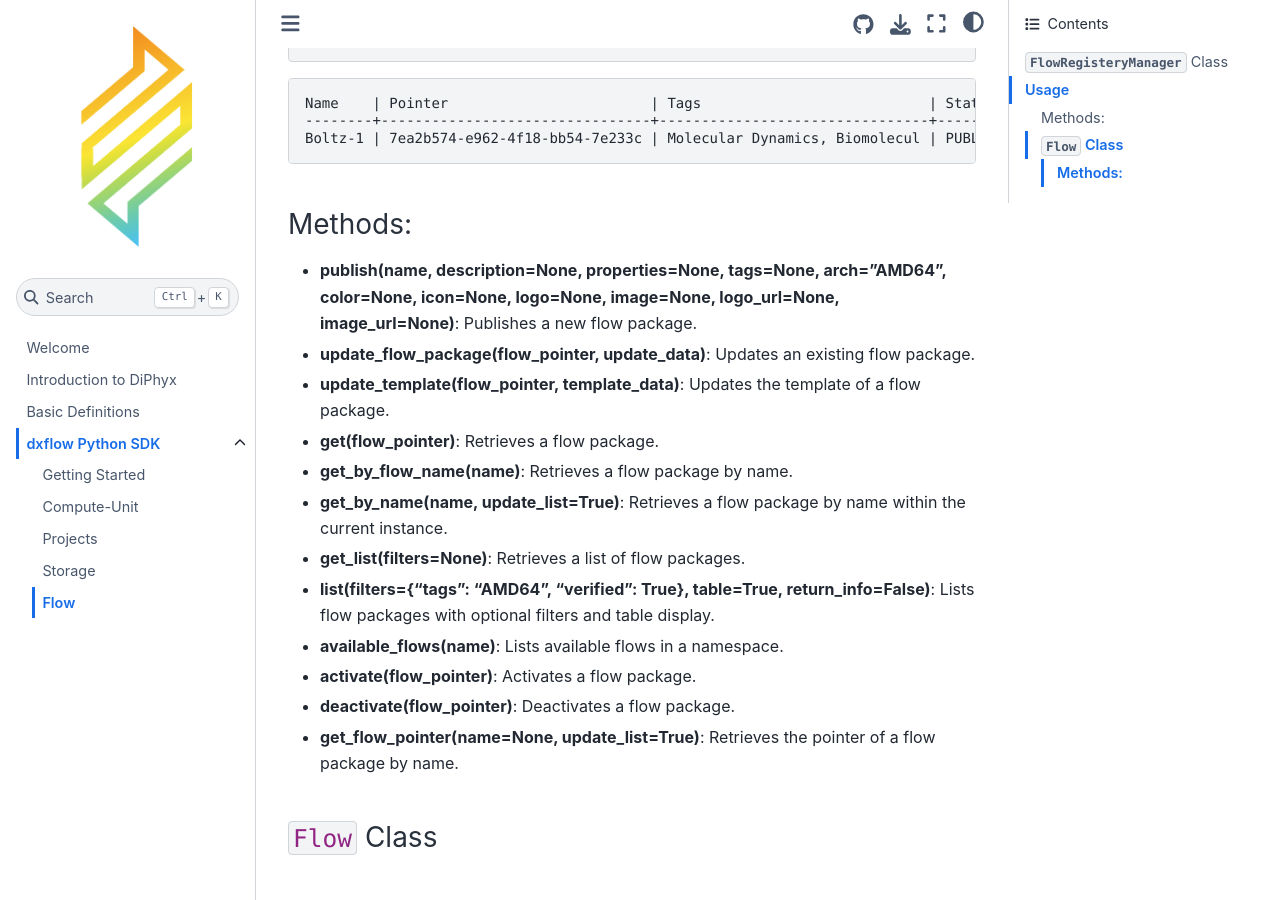
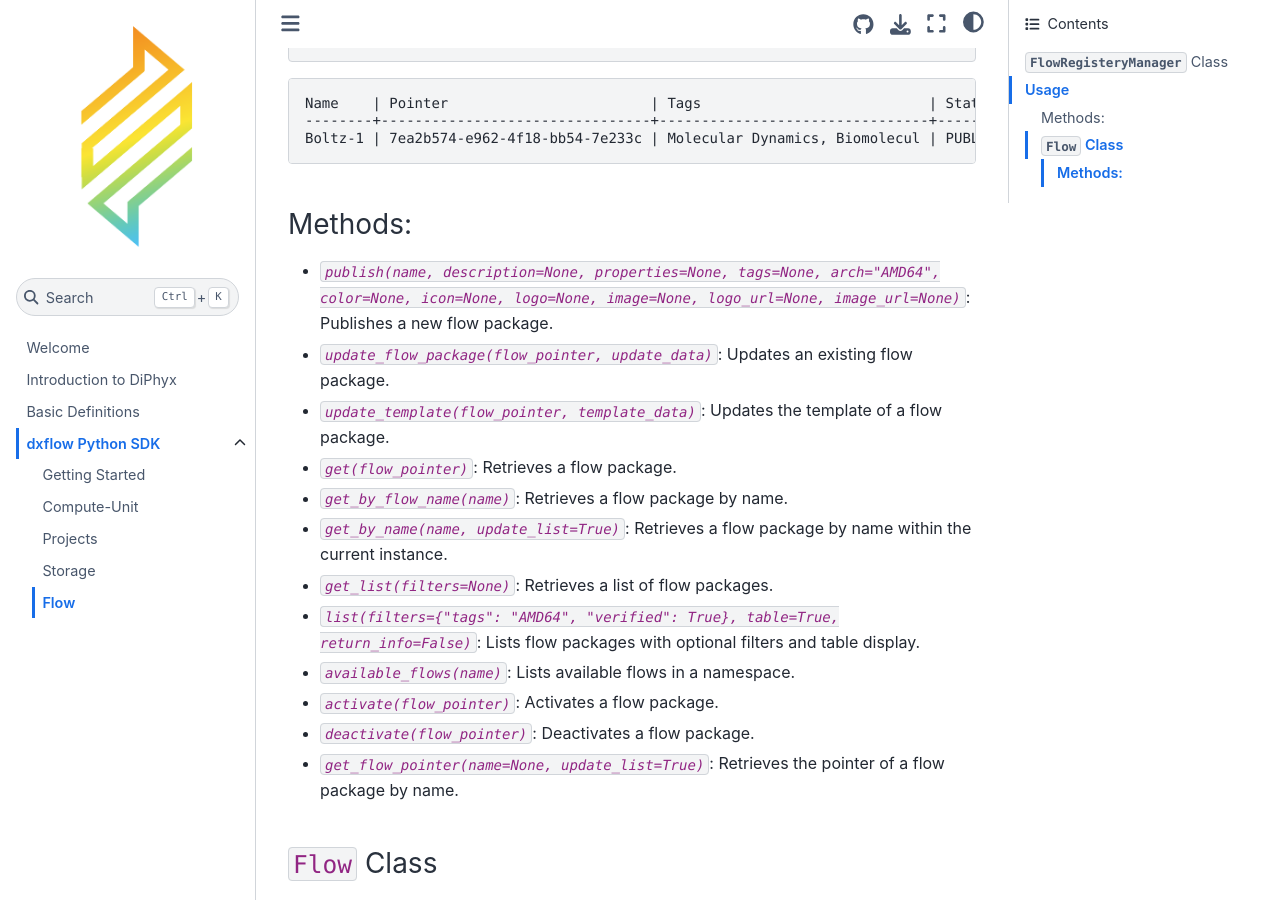
Before and after one commit to diphyx/diphyx.github.io, a Jupyter Book: the page built from dxflow-python-sdk/flow.md, in a window 1280 px wide and 900 px high, scrolled down 647 px. Built offline with Jupyter Book 1.0.4 settings and Sphinx 7.4.7 and the Sphinx Book theme 1.1.4, drawn with Linux system fonts in a browser that asks for light colours.

```diff
--- a/dxflow-python-sdk/flow.md
+++ b/dxflow-python-sdk/flow.md
@@ -24,31 +24,31 @@ Boltz-1 | 7ea2b574-e962-4f18-bb54-7e233c | Molecular Dynamics, Biomolecul | PUBL
 
 #### Methods:
 
-- **publish(name, description=None, properties=None, tags=None, arch="AMD64", color=None, icon=None, logo=None, image=None, logo_url=None, image_url=None)**: Publishes a new flow package.
-- **update_flow_package(flow_pointer, update_data)**: Updates an existing flow package.
-- **update_template(flow_pointer, template_data)**: Updates the template of a flow package.
-- **get(flow_pointer)**: Retrieves a flow package.
-- **get_by_flow_name(name)**: Retrieves a flow package by name.
-- **get_by_name(name, update_list=True)**: Retrieves a flow package by name within the current instance.
-- **get_list(filters=None)**: Retrieves a list of flow packages.
-- **list(filters={"tags": "AMD64", "verified": True}, table=True, return_info=False)**: Lists flow packages with optional filters and table display.
-- **available_flows(name)**: Lists available flows in a namespace.
-- **activate(flow_pointer)**: Activates a flow package.
-- **deactivate(flow_pointer)**: Deactivates a flow package.
-- **get_flow_pointer(name=None, update_list=True)**: Retrieves the pointer of a flow package by name.
+- *`publish(name, description=None, properties=None, tags=None, arch="AMD64", color=None, icon=None, logo=None, image=None, logo_url=None, image_url=None)`*: Publishes a new flow package.
+- *`update_flow_package(flow_pointer, update_data)`*: Updates an existing flow package.
+- *`update_template(flow_pointer, template_data)`*: Updates the template of a flow package.
+- *`get(flow_pointer)`*: Retrieves a flow package.
+- *`get_by_flow_name(name)`*: Retrieves a flow package by name.
+- *`get_by_name(name, update_list=True)`*: Retrieves a flow package by name within the current instance.
+- *`get_list(filters=None)`*: Retrieves a list of flow packages.
+- *`list(filters={"tags": "AMD64", "verified": True}, table=True, return_info=False)`*: Lists flow packages with optional filters and table display.
+- *`available_flows(name)`*: Lists available flows in a namespace.
+- *`activate(flow_pointer)`*: Activates a flow package.
+- *`deactivate(flow_pointer)`*: Deactivates a flow package.
+- *`get_flow_pointer(name=None, update_list=True)`*: Retrieves the pointer of a flow package by name.
 
 
 ### `Flow` Class
 #### Methods:
 
-- **`__init__(name, template, pointer=None, user={}, description=None, properties={}, tags=[], environments=[], visibility="PRIVATE", status=None, created_at=None, updated_at=None, state=None, verified=None)`**: Initializes a Flow object with the provided attributes. Raises `ValueError` if required fields are missing or invalid values are provided for `visibility` or `status`.
+- *`__init__(name, template, pointer=None, user={}, description=None, properties={}, tags=[], environments=[], visibility="PRIVATE", status=None, created_at=None, updated_at=None, state=None, verified=None)`*: Initializes a Flow object with the provided attributes. Raises `ValueError` if required fields are missing or invalid values are provided for `visibility` or `status`.
 
-- **`generate_compose(variables: dict=None, project_name: str=None) -> yaml`**: Generates a Docker Compose YAML file based on the flow's template and provided variables. Filters services based on profiles and validates variables. Returns the updated YAML configuration.
+- *`generate_compose(variables: dict=None, project_name: str=None) -> yaml`*: Generates a Docker Compose YAML file based on the flow's template and provided variables. Filters services based on profiles and validates variables. Returns the updated YAML configuration.
 
-- **`create_project(project_name=None, variables={}, compute_unit=None, **kwargs)`**: Creates a project using the flow's template and the provided compute unit. Raises `ValueError` if no template is available.
+- *`create_project(project_name=None, variables={}, compute_unit=None, **kwargs)`*: Creates a project using the flow's template and the provided compute unit. Raises `ValueError` if no template is available.
 
-- **`get_variables()`**: Retrieves the variables defined in the flow's template.
+- *`get_variables()`*: Retrieves the variables defined in the flow's template.
 
-- **`display_variables(table=True)`**: Displays the variables in the flow's template along with their descriptions, hints, default values, and options. Supports table or JSON format.
+- *`display_variables(table=True)`*: Displays the variables in the flow's template along with their descriptions, hints, default values, and options. Supports table or JSON format.
 
-- **`__str__()`**: Returns a JSON string representation of the Flow object, including all its attributes.
+- *`__str__()`*: Returns a JSON string representation of the Flow object, including all its attributes.
```
Also changed, not shown: dxflow-python-sdk/compute_unit.md (+11 -12 lines), dxflow-python-sdk/index.md (+2 -2 lines), dxflow-python-sdk/projects.md (+18 -18 lines), dxflow-python-sdk/storage.md (+8 -8 lines).
